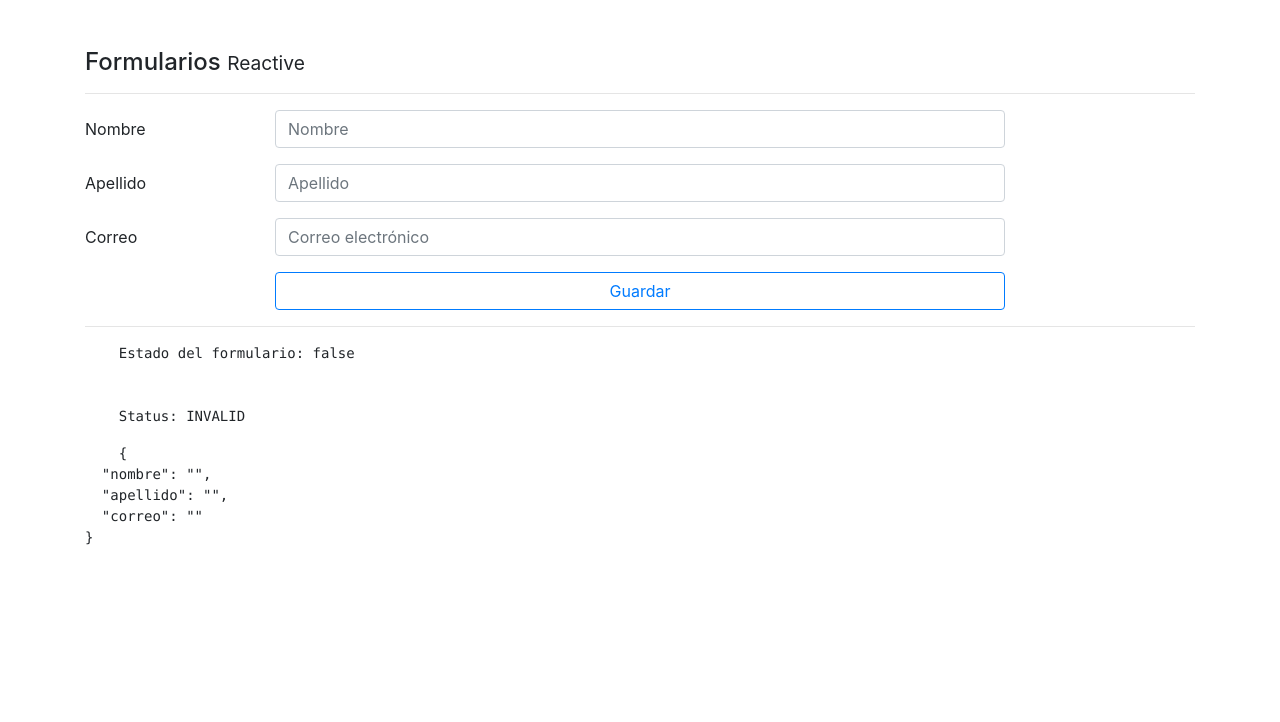
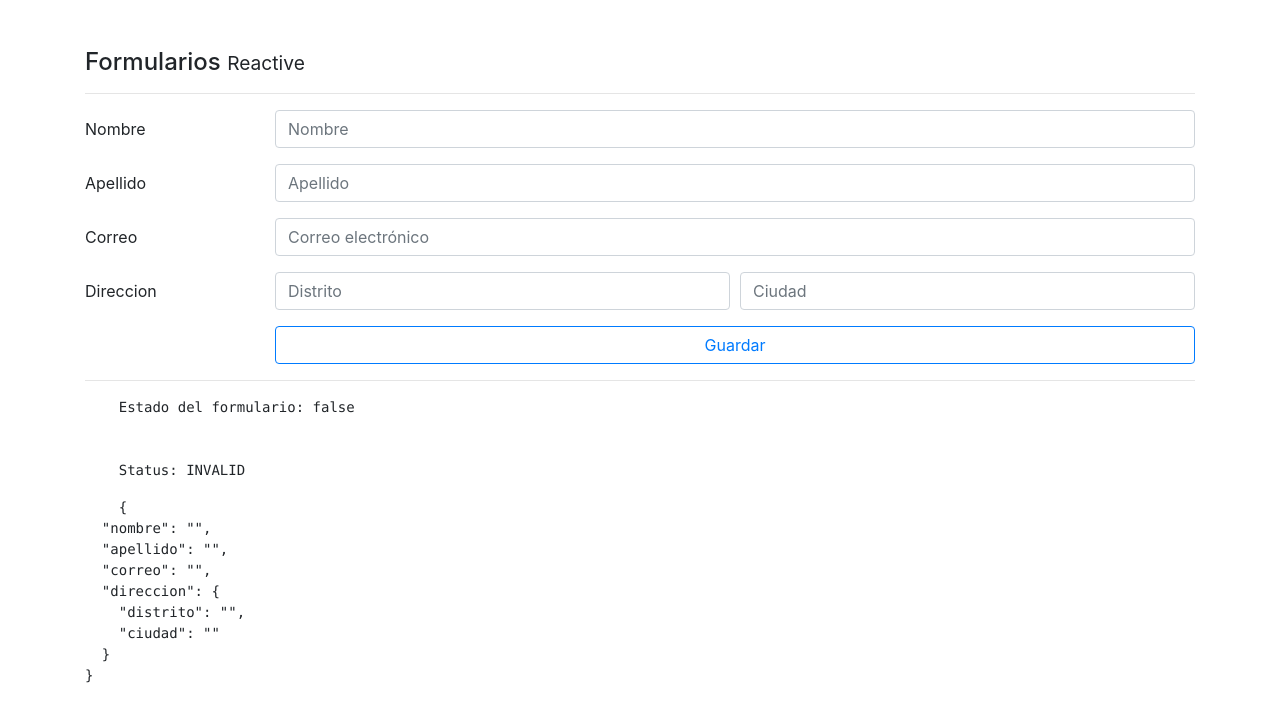
Before and after one commit to FilipCrk1/Formularios, an Angular app: page /reactive in a window 1280 px wide. Shown: the top 722 px of the page. Built offline with nearby package versions, Linux system fonts and the light colour scheme.

Commit message:
Agrupaciones de Objetos

```diff
--- a/src/app/pages/reactive/reactive.component.html
+++ b/src/app/pages/reactive/reactive.component.html
@@ -6,7 +6,7 @@
 
         <div class="form-group row">
             <label class="col-2 col-form-label">Nombre</label>
-            <div class="col-8">
+            <div class="col">
 
                 <input class="form-control" type="text" placeholder="Nombre" formControlName="nombre" [class.is-invalid]="nombreNoValido">
                 <small *ngIf="nombreNoValido" class="text-danger">Ingrese 5 letras</small>
@@ -15,7 +15,7 @@
 
         <div class="form-group row">
             <label class="col-2 col-form-label">Apellido</label>
-            <div class="col-8">
+            <div class="col">
 
                 <input class="form-control" type="text" placeholder="Apellido" formControlName="apellido" [class.is-invalid]="apellidoNoValido">
                 <small *ngIf="apellidoNoValido" class="text-danger">Ingrese 3 letras</small>
@@ -26,18 +26,28 @@
 
     <div class="form-group row">
         <label class="col-2 col-form-label">Correo</label>
-        <div class="col-8">
+        <div class="col">
 
             <input class="form-control" type="email" placeholder="Correo electrónico" formControlName="correo" [class.is-invalid]="correoNoValido">
             <small *ngIf="correoNoValido" class="text-danger">Ingrese un correo valido</small>
         </div>
     </div>
 
-
+    <div class="form-group row" formGroupName="direccion">
+        <label class="col-2 col-form-label">Direccion</label>
+        <div class="form-row col">
+            <div class="col">
+                <input type="text" class="form-control" placeholder="Distrito" formControlName="distrito">
+            </div>
+            <div class="col">
+                <input type="text" class="form-control" placeholder="Ciudad" formControlName="ciudad">
+            </div>
+        </div>
+    </div>
 
     <div class="form-group row">
         <label class="col-2 col-form-label">&nbsp;</label>
-        <div class="input-group col-md-8">
+        <div class="input-group col">
             <button type="submit" class="btn btn-outline-primary btn-block">
         Guardar
       </button>
--- a/src/app/pages/reactive/reactive.component.ts
+++ b/src/app/pages/reactive/reactive.component.ts
@@ -27,10 +27,14 @@
   }
   crearFormulario(){
     this.forma = this.fb.group({
-    nombre  : ['', [Validators.required, Validators.minLength(5)]],
-    apellido: ['', Validators.required],
-    correo  : ['', [Validators.required, Validators.pattern('[a-z0-9._%+-]+@[a-z0-9.-]+\.[a-z]{2,3}$')]],
-    });
+    nombre   : ['', [Validators.required, Validators.minLength(5)]],
+    apellido : ['', Validators.required],
+    correo   : ['', [Validators.required, Validators.pattern('[a-z0-9._%+-]+@[a-z0-9.-]+\.[a-z]{2,3}$')]],
+    direccion: this.fb.group({
+      distrito: ['', Validators.required],
+      ciudad  : ['', Validators.required]
+    })
+  });
   }
   guardar(){
     console.log(this.forma);
```
